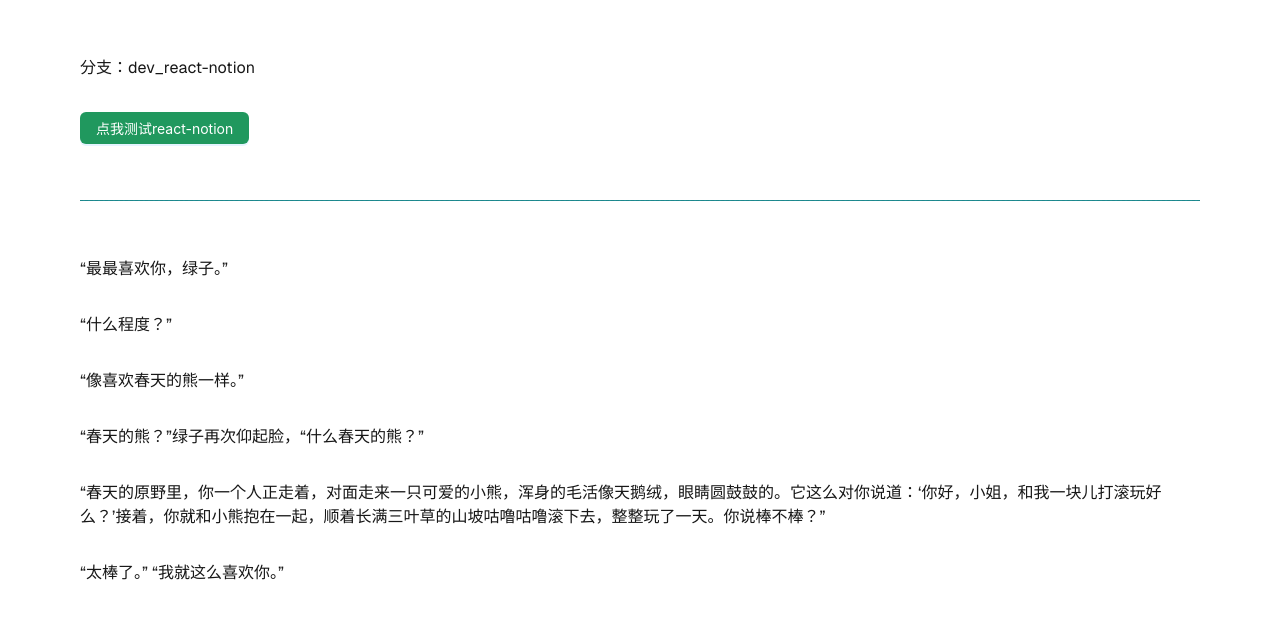
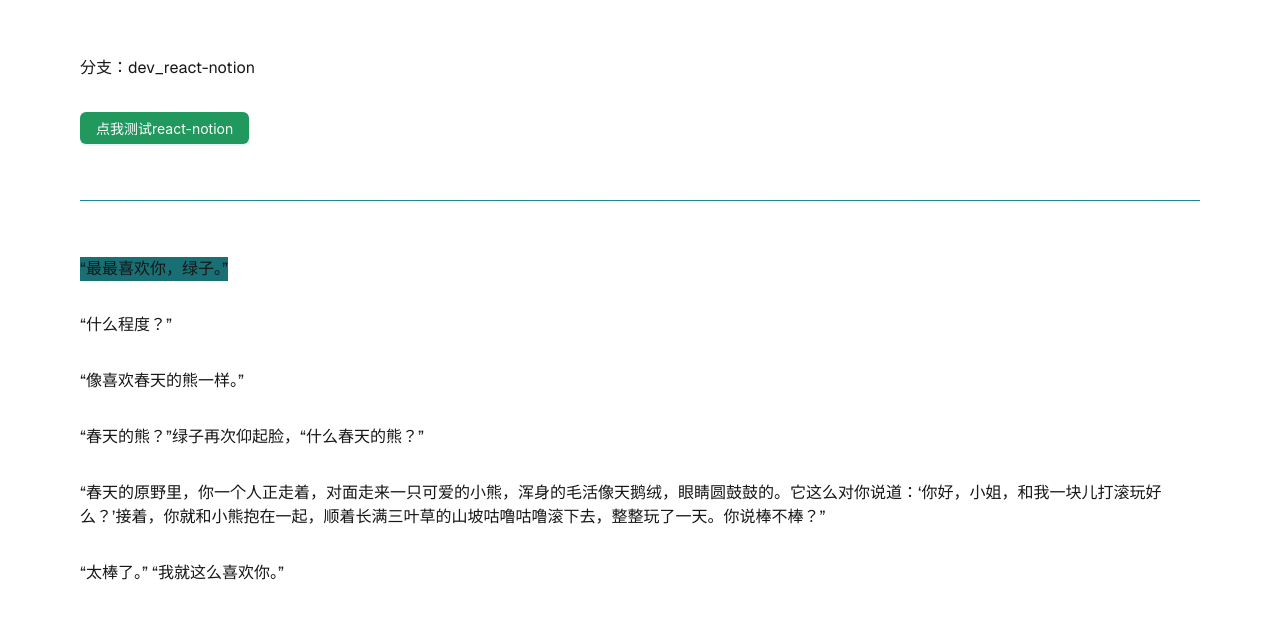
Before and after one commit to glownight/glownight.github.io, a Next.js app: page / in a window 1280 px wide. Shown: the part 108-726 px from the top of the page. Built offline with nearby package versions, Linux system fonts and the light colour scheme.

Commit message:
fix(page)：代码优化

```diff
--- a/src/app/page.tsx
+++ b/src/app/page.tsx
@@ -1,4 +1,5 @@
 import { Button, Divider } from "antd";
+import "./globals.css";
 
 export default function Home() {
   return (
@@ -9,8 +10,8 @@ export default function Home() {
           点我测试react-notion
         </Button>
         <Divider className="bg-[#1f8e94]" dashed />
-        <p>“最最喜欢你，绿子。”</p>
-        <p>“什么程度？”</p>
+        <p className="bg-[#186f74]">“最最喜欢你，绿子。”</p>
+        <p className="testp2">“什么程度？”</p>
         <p>“像喜欢春天的熊一样。”</p>
         <p>“春天的熊？”绿子再次仰起脸，“什么春天的熊？”</p>
         <p>
```
